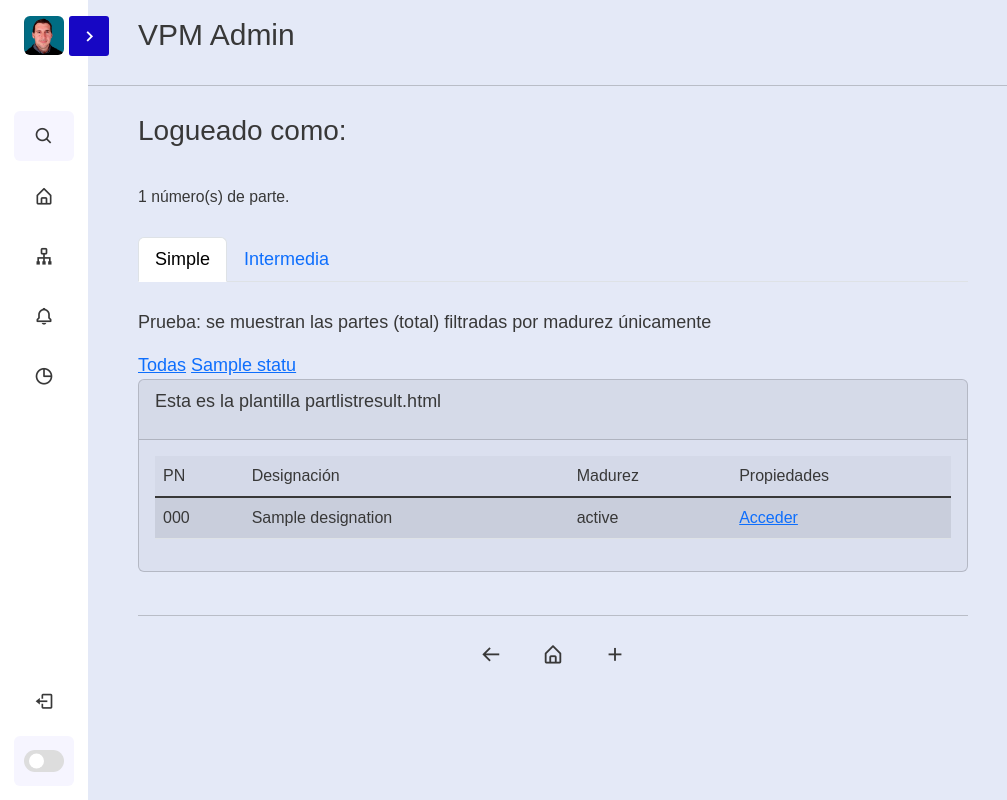
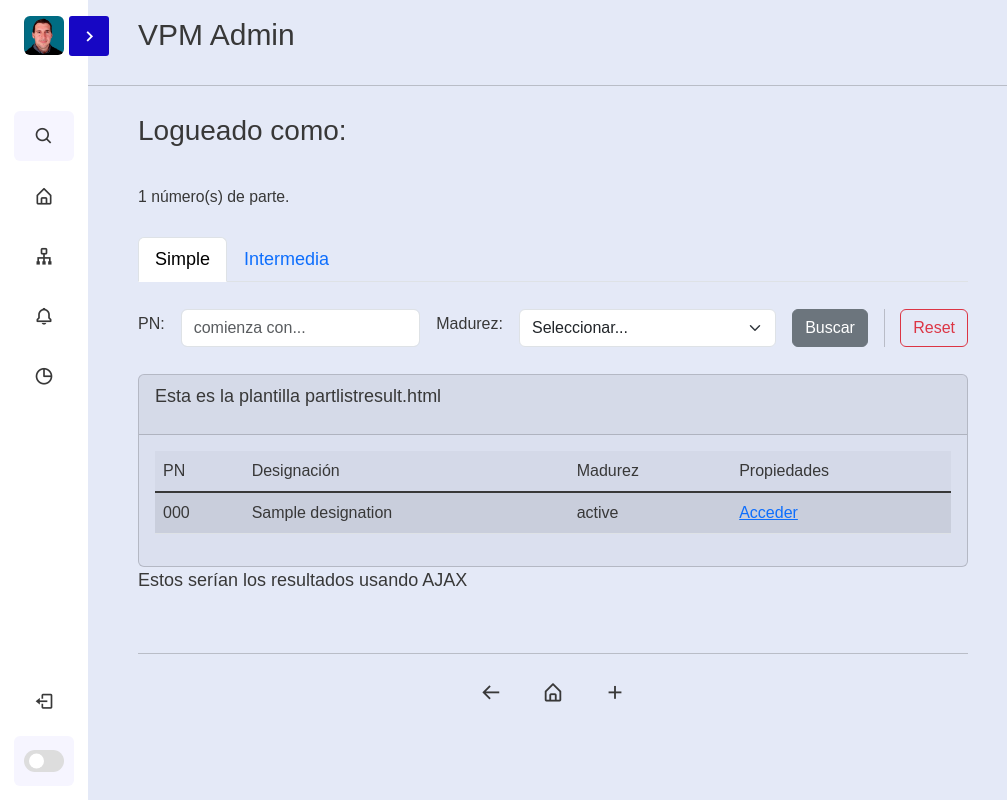
Before and after one commit to arielden/vpmadmin, a Django app: template partstr/templates/partstr/partlist.html in a window 1280 px wide, after a click on "Simple". Shown: the whole page, without its empty margins (0-1007 px from the left). Run offline with Django 4.2, Linux system fonts and the light colour scheme; tables that the repository leaves empty hold one stand-in row (values such as "Sample post"); the template is opened without the code that fills it: values that come from a table or form of the project are taken from there, most other values are stand-ins (such as "Sample title", 1, 10 or a date in 2020); lists and menus that the app fills with data are empty; parts of the project's set-up code (start-up, migrations or seed data) failed here and were passed over; some libraries are stand-ins or nearby versions.

Commit message:
working on pn templates

```diff
--- a/partstr/templates/partstr/partcreate.html
+++ b/partstr/templates/partstr/partcreate.html
@@ -77,7 +77,7 @@
     </form>
     <br>
     <div>
-        <a href="{% url 'partstr:partlist' %}?u={{ request.user.username }}">Mis partes</a>
+        <a href="{% url 'partstr:partlist' %}?p=&u={{ request.user.username }}">Mis partes</a>
     </div>
     <hr>
 
--- a/partstr/templates/partstr/partlist.html
+++ b/partstr/templates/partstr/partlist.html
@@ -15,36 +15,54 @@
         <!-- Este es el código para los tabs -->
         <ul class="nav nav-tabs" id="myTab" role="tablist">
             <li class="nav-item" role="presentation">
-            <button class="nav-link" id="simple-tab" data-bs-toggle="tab" data-bs-target="#simple-tab-pane" type="button" role="tab" aria-controls="simple-tab-pane" aria-selected="false">Simple</button>
+                <button class="nav-link" id="simple-tab" data-bs-toggle="tab" data-bs-target="#simple-tab-pane" type="button" role="tab">Simple</button>
             </li>
             <li class="nav-item" role="presentation">
-            <button class="nav-link" id="interm-tab" data-bs-toggle="tab" data-bs-target="#interm-tab-pane" type="button" role="tab" aria-controls="interm-tab-pane" aria-selected="false">Intermedia</button>
+                <button class="nav-link" id="interm-tab" data-bs-toggle="tab" data-bs-target="#interm-tab-pane" type="button" role="tab">Intermedia</button>
             </li>
         </ul>
 
         <!-- Este es el código para el contenido de cada tab -->
         <div class="tab-content" id="myTabContent">
-        <div class="tab-pane fade" id="simple-tab-pane" role="tabpanel" aria-labelledby="simple-tab" tabindex="0">
+            <div class="tab-pane fade" id="simple-tab-pane" role="tabpanel" tabindex="0">
                 <!-- Acá van los controles para búsqueda simple -->
                 <br>
-            <p>Prueba: se muestran las partes (total) filtradas por madurez únicamente</p>
-            <a href="{% url 'partstr:partlist'%}">Todas</a>
+                <form id="search-form" method="GET" action="{% url 'partstr:partlist' %}">
+
+                    <div class="hstack gap-3">
+                        <label for="id_pn" class="form-label">PN:</label>
+                        <input id="id_pn" name="p" class="form-control custom-input" type="text" placeholder="comienza con...">
+
+                        <label for="id_status" class="form-label">Madurez:</label>
+                        <select class="form-select" name="q" id="id_status">
+                        <option value="" selected>Seleccionar...</option>
                         {% for status in allstatus %}
-                <a href="{% url 'partstr:partlist'%}?q={{status.name}}">{{status.name}}</a>
+                            <option> {{ status.name }} </option>
                         {% endfor %}
+                        </select>
+
+                        <button type="submit" class="btn btn-secondary">Buscar</button>
+
+                        <!-- <button type="button" class="btn btn-secondary" onclick="searchParts()">BuscarAJAX</button> -->
+
+                        <div class="vr"></div>
+                        <button type="button" class="btn btn-outline-danger">Reset</button>
+
                     </div>
-        <div class="tab-pane fade" id="interm-tab-pane" role="tabpanel" aria-labelledby="interm-tab" tabindex="0">
+                </form>
+                <br>
+            </div>
+
+            <div class="tab-pane fade" id="interm-tab-pane" role="tabpanel" tabindex="0">
                 <!-- Acá van los controles para búsqueda intermedia -->
                 <br>
-            <p>Prueba: se muestran las partes del usuario, filtradas por madurez</p>
-            <a href="{% url 'partstr:partlist'%}?u={{request.user.username}}">Todas</a>
-            {% for status in allstatus %}
-                <a href="{% url 'partstr:partlist'%}?u={{request.user.username}}&q={{status.name}}">{{status.name}}</a>
-            {% endfor %}
+                <p>En desarollo: Controles de búsqueda intermedia</p>
             </div>
         </div>
 
+        <div>
             {% include 'partstr/partlistresult.html' %}
+        </div>
 
         <br>
         <hr>
@@ -78,6 +96,23 @@
                 }
             });
 
+        function searchParts() {
+            var form = document.getElementById('search-form');
+            var formData = new FormData(form);
+
+            $.ajax({
+                type: 'GET',
+                url: form.action,
+                data: $(form).serialize(),
+                success: function(response) {
+                    $('#searchResult').html(response);
+                },
+                error: function(xhr, textStatus, errorThrown) {
+                    console.log('Error en la solicitud AJAX')
+                }
+            });
+        }
+
     </script>
 
     {% endblock content%}
--- a/partstr/templates/partstr/partlistresult.html
+++ b/partstr/templates/partstr/partlistresult.html
@@ -25,3 +25,7 @@
         </table>
     </div>
 </div>
+
+<div id="searchResult">
+    <p>Estos serían los resultados usando AJAX</p>
+</div>
--- a/partstr/views.py
+++ b/partstr/views.py
@@ -46,7 +46,7 @@ def logoutUser(request):
 def partlist(request):
 
     #Tomar 'q' y 'u' de la url
-    p = request.GET.get('p') if request.GET.get('p') != None else ''
+    p = request.GET.get('p') if request.GET.get('p') != None else '0'
     q = request.GET.get('q') if request.GET.get('q') != None else ''
     u = request.GET.get('u') if request.GET.get('u') != None else ''
 
@@ -56,7 +56,7 @@ def partlist(request):
     # y aplicar también filtro por 'status' usando variable 'q'
     partnumbers = Part.objects.filter(
         # User método Q para multiples queries.
-        Q(partnumber__icontains=p) &
+        Q(partnumber__startswith=p) &
         Q(status__name__icontains=q)&
         Q(resp__username__icontains=u)
     )
--- a/static/css/style.css
+++ b/static/css/style.css
@@ -372,3 +372,7 @@ ol, ul {
     color: var(--text-color);
     transition: var(--tran-03);
 }
+
+label {
+    font-size: 16px;
+}
```
Lines whose indentation alone changed are shown as unchanged.
